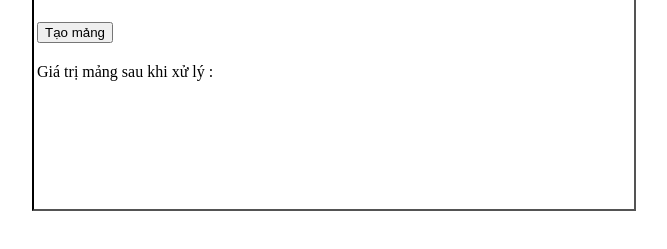
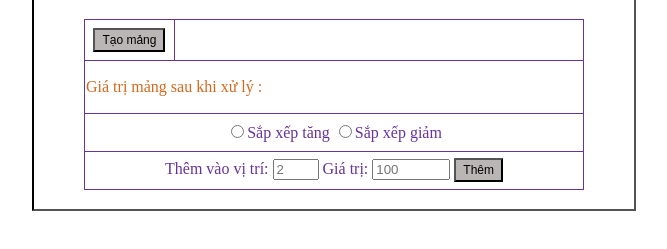
Before and after one commit to GLNihilis/BTTH06, a plain HTML site: page Yêu cầu 2/index.html in a window 1280 px wide. Shown: the part 163-412 px from the top of the page, without its empty margins (388-1055 px from the left). Drawn offline with Linux system fonts and the light colour scheme.

Commit message:
continue

```diff
--- a/Yêu cầu 2/css/style.css
+++ b/Yêu cầu 2/css/style.css
@@ -11,3 +11,58 @@ body
     color: navy;
     text-align: center;
 }
+.table
+{
+    height: 150px;
+    width: 500px;
+    margin: 10px 50px 10px 50px;
+}
+table, tr, td
+{
+    border: solid 1.888px;
+    border-collapse: collapse;
+    color: rebeccapurple;
+}
+.btn-create
+{
+    text-align: center;
+    width: 18%;
+    height: 38px;
+}
+.btn-btn-create
+{
+    background-color: rgb(187, 182, 182);
+    border: block;
+    color: black;
+    text-align: center;
+    text-decoration: none;
+    padding: 3px 7px;
+    display: inline-block;
+    font-size: 12px;
+}
+#Array-Numbers
+{
+    width: 82%;
+}
+#Array-Numbers-Changed
+{
+    color: chocolate;
+}
+.row-3
+{
+    text-align: center;
+    height: 38px;
+}
+.row-4
+{
+    text-align: center;
+    height: 38px;
+}
+#numbers-1
+{
+    width: 38px;
+}
+#numbers-2
+{
+    width: 70px;
+}
--- a/Yêu cầu 2/index.html
+++ b/Yêu cầu 2/index.html
@@ -30,7 +30,7 @@
         <table class="table">
             <tr class="row-1">
                 <td class="btn-create">
-                    <button class="btn-btn-create" type="button" onclick="">Tạo mảng</button>
+                    <button class="btn-btn-create" type="button" onclick="AddArray()">Tạo mảng</button>
                 </td>
                 <td id="Array-Numbers"> </td>
             </tr>
@@ -39,7 +39,25 @@
                     <p id="Array-Numbers-Changed">Giá trị mảng sau khi xử lý : </p>
                 </td>
             </tr>
-
+            <tr class="row-3">
+                <td colspan="2">
+                    <form action="" id="form-1" onchange="Arrange()">
+                        <input id="form-increase" type="radio" name="gender" value="option1" placeholder="" aria-hidden="true">Sắp xếp tăng
+                        <input id="form-decrease" type="radio" name="gender" value="option2" placeholder="" aria-hidden="true">Sắp xếp giảm
+                    </form>
+                </td>
+            </tr>
+            <tr class="row-4">
+                <td colspan="2">
+                    <form action="" class="form-2">
+                        <label for="" >Thêm vào vị trí: </label>
+                        <input id="numbers-1" type="number" name="" value="" placeholder="2" aria-hidden="true">
+                        <label for="" >Giá trị: </label>
+                        <input id="numbers-2" type="number" name="" value="" placeholder="100" aria-hidden="true">
+                        <button class="btn-btn-create" type="button" onclick="AddLocation()">Thêm</button>
+                    </form>
+                </td>
+            </tr>
         </table>
     </div>
 <script src="./js/script.js"></script>
```
Also changed, not shown: Yêu cầu 3/chrome.html (+5 -1 lines).
